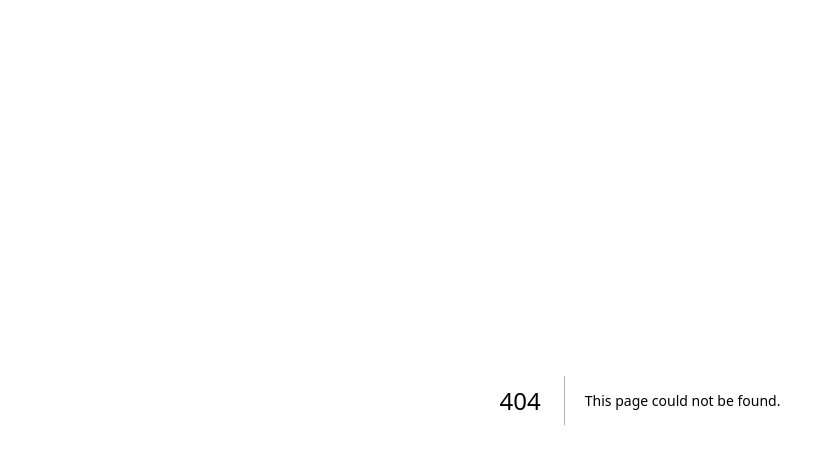
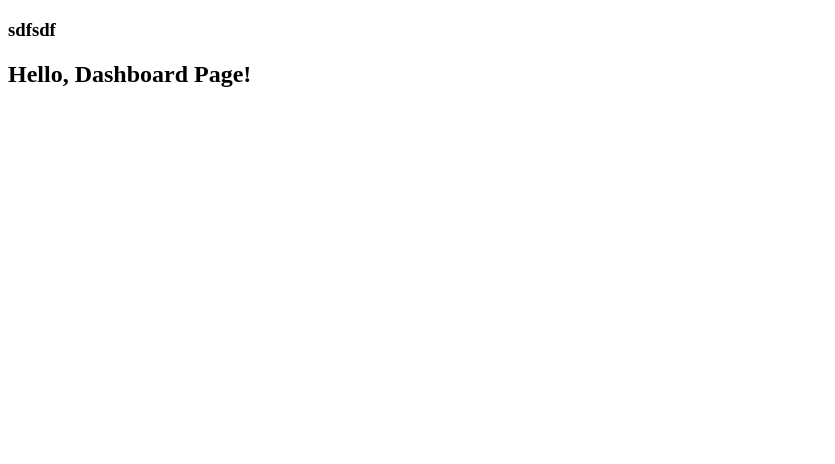
Before and after one commit to moto6/next, a Next.js app in the folder nextjs14/: page /dashboard in a window 1280 px wide. Before the commit this address had no page. Shown: the top 464 px of the page, without its empty margins (0-835 px from the left). Built offline with nearby package versions, Linux system fonts and the light colour scheme.

Commit message:
next 학습

```diff
--- /dev/null
+++ b/nextjs14/app/dashboard/layout.tsx
@@ -0,0 +1,17 @@
+export default function DashboardLayout({
+    children,
+}: {
+    children: React.ReactNode
+}) {
+    // return <section>{children}</section>
+
+    return <section>
+        {/* Include shared UI here e.g. a header or sidebar */}
+        <nav>
+            <h1>sdfsdf</h1>
+
+        </nav>
+
+        {children}
+    </section>
+}
--- /dev/null
+++ b/nextjs14/app/dashboard/page.tsx
@@ -0,0 +1,4 @@
+// `app/dashboard/page.tsx` is the UI for the `/dashboard` URL
+export default function Page() {
+    return <h1>Hello, Dashboard Page!</h1>
+}
--- a/nextjs14/app/layout.tsx
+++ b/nextjs14/app/layout.tsx
@@ -5,6 +5,7 @@ export default function RootLayout({
 }) {
     return (
         <html lang="en">
+            {/* Layout UI */}
             <body>{children}</body>
         </html>
     )
--- /dev/null
+++ b/nextjs14/app/template.tsx
@@ -0,0 +1,3 @@
+export default function Template({ children }: { children: React.ReactNode }) {
+    return <div>{children}</div>
+}
```
Also changed, not shown: nextjs14/app/page.tsx (+11 -1 lines), nextjs14/app/test/layout.tsx (added, +17 -0 lines), nextjs14/app/test/page.tsx (added, +4 -0 lines), nextjs14/app/ui/nav-links.tsx (added, +23 -0 lines), 2 other files (tests, documents, lock files or other folders).
